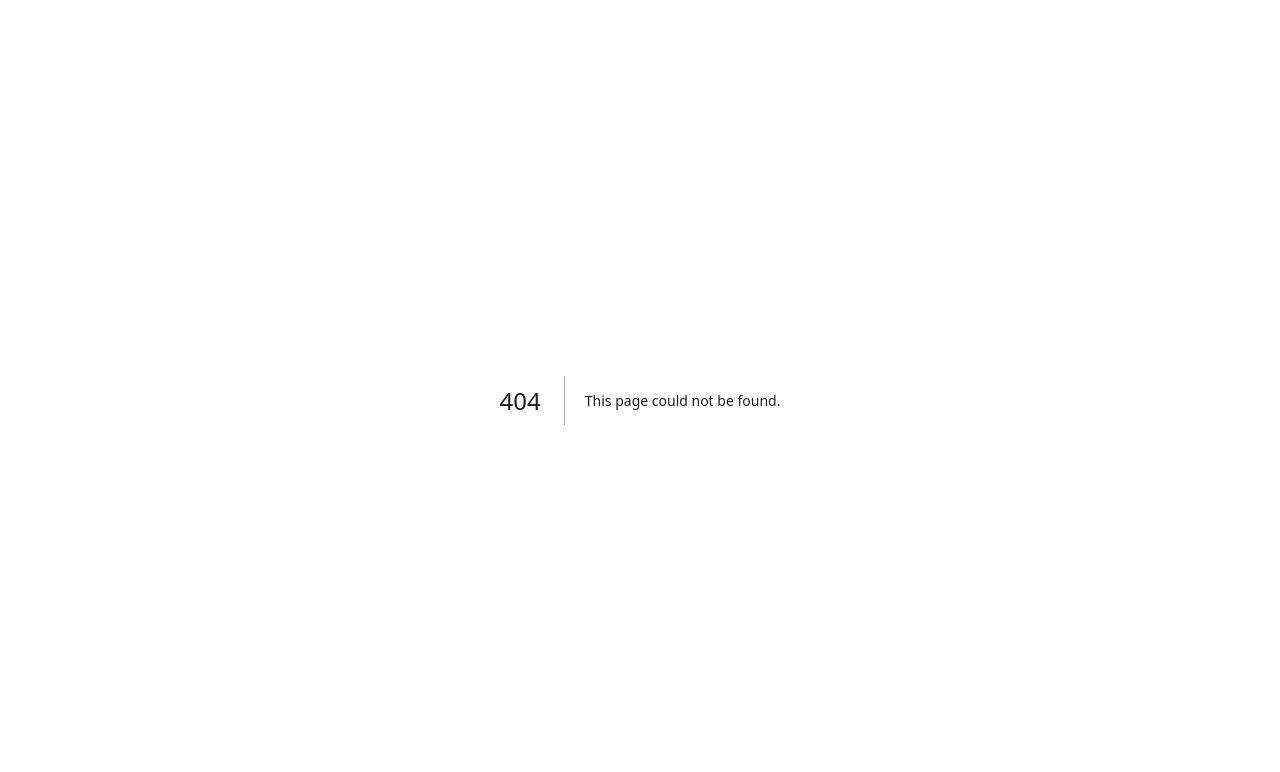
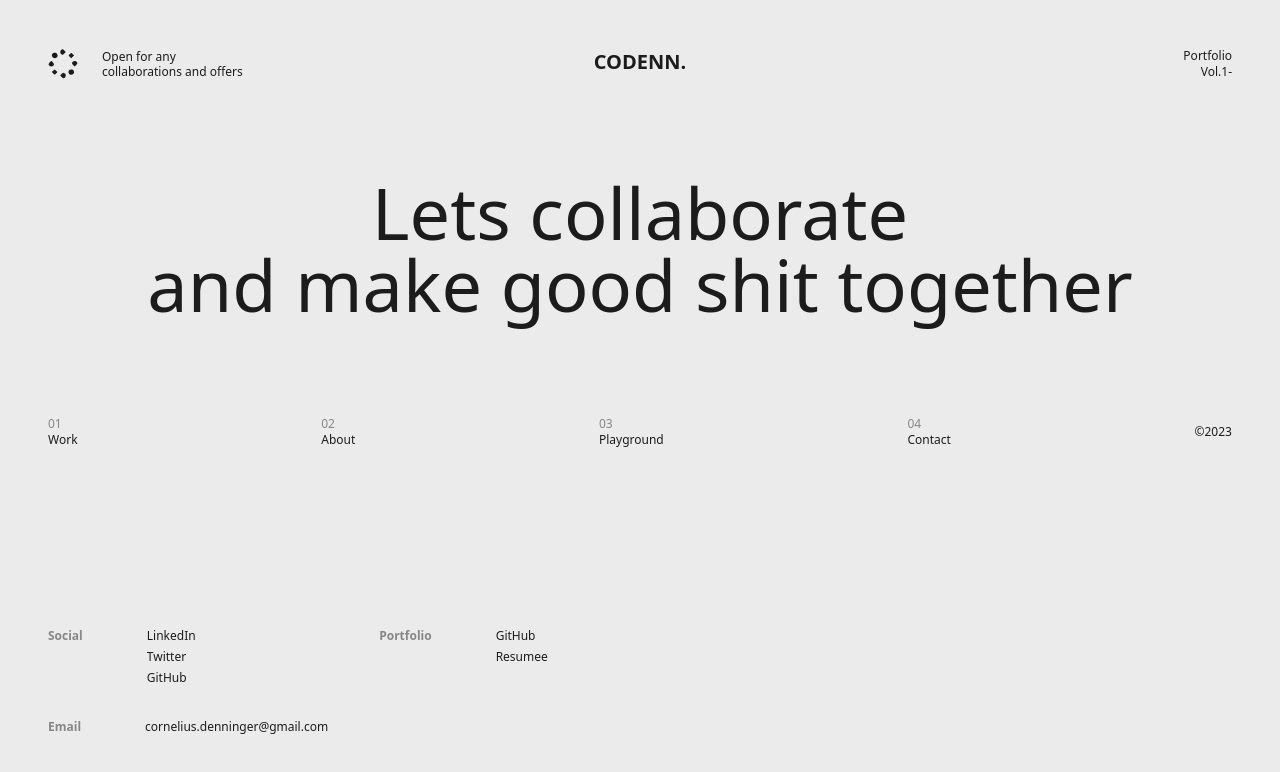
Before and after one commit to colodenn/personal-website, a Next.js app: page /contact in a window 1280 px wide. Before the commit this address had no page. Shown: the top 772 px of the page. Built offline with nearby package versions, Linux system fonts and the light colour scheme.

Commit message:
📞 Added contact

```diff
--- a/package.json
+++ b/package.json
@@ -9,6 +9,8 @@
     "start": "next start"
   },
   "dependencies": {
+    "@radix-ui/react-icons": "^1.3.0",
+    "framer-motion": "^10.12.4",
     "next": "^13.2.4",
     "react": "18.2.0",
     "react-dom": "18.2.0",
--- /dev/null
+++ b/src/pages/contact.tsx
@@ -0,0 +1,169 @@
+import { type NextPage } from "next";
+import Head from "next/head";
+import Image from "next/image";
+import Link from "next/link";
+import { m, motion } from 'framer-motion';
+import { FaceIcon, ArrowBottomRightIcon, ArrowTopRightIcon } from "@radix-ui/react-icons"
+const hoverEffect = {
+  rest: {
+    scaleX: "0",
+    transformOrigin: "bottom right",
+  },
+  hover: {
+    scaleX: "1",
+    transformOrigin: "bottom left",
+  },
+
+}
+
+const arrowEffect = {
+  rest: {
+    translateY: "-110%",
+    translateX: "110%",
+    transformOrigin: "bottom"
+  },
+  hover: {
+    translateY: "0%",
+    translateX: "0%",
+    transformOrigin: "top"
+  },
+}
+
+const HoverLink = ({ text, link }: { text: string, link: string }) => {
+  return (
+    <Link href={link}>
+       <div className="w-auto cursor-pointer text-xs text-[#1C1C1C]">
+      <motion.div initial="rest" whileHover="hover" className="transition-all cursor-pointer duration-500 block w-min">
+        <div className="flex justify-between items-center space-x-1 w-full overflow-hidden">
+          <span>{text}</span>
+          <motion.div className="transition-transform ease-out duration-700 " variants={arrowEffect}><ArrowTopRightIcon /></motion.div>
+        </div>
+        <motion.div variants={hoverEffect} className="transition-transform duration-700 w-full  bg-black h-[1px] ease-out "></motion.div>
+      </motion.div>
+    </div>
+    </Link>
+
+  )
+}
+
+const Home: NextPage = () => {
+  return (
+    <>
+      <Head>
+        <title>Cornelius Denninger - Homepage</title>
+        <meta name="description" content="Generated by create-t3-app" />
+        <link rel="icon" href="/favicon.ico" />
+      </Head>
+      <main className="h-screen w-screen overflow-hidden bg-[#ebebeb] px-12 py-12">
+        <Header />
+        <div className="text-center mt-24 font-medium text-7xl ">
+          <h1>Lets collaborate <br/> and make good shit together</h1>
+        </div>
+        <div className="mt-24">
+
+        <Menu />
+        </div>
+        <div className="absolute bottom-16 grid grid-cols-2 gap-8  ">
+        <div className="flex space-x-16 ">
+          <div>
+            <h5 className="text-xs font-semibold text-[#878787]">Social</h5>
+          </div>
+          <ol className="space-y-1">
+            <li>
+              <HoverLink text="LinkedIn" link='#' />
+            </li>
+            <li>
+              <HoverLink text="Twitter" link='#'  />
+            </li>
+            <li>
+              <HoverLink text="GitHub" link='#'  />
+            </li>
+          </ol>
+        </div>
+        <div className="flex space-x-16 ">
+          <div>
+            <h5 className="text-xs font-semibold text-[#878787]">Portfolio</h5>
+          </div>
+          <ol className="space-y-1">
+            <li>
+              <HoverLink text="GitHub" link='#'  />
+            </li>
+            <li>
+              <HoverLink text="Resumee" link='#' />
+            </li>
+          </ol>
+        </div>
+        <div className="flex  space-x-16 ">
+          <div>
+            <h5 className="text-xs font-semibold text-[#878787]">Email</h5>
+          </div>
+          <ol className="space-y-1">
+            <li>
+              <HoverLink text="cornelius.denninger@gmail.com" link='#' />
+            </li>
+
+          </ol>
+        </div>
+        </div>
+      </main>
+    </>
+  );
+};
+
+const Header = () => {
+  return (
+    <>
+      <div className="flex justify-between">
+        <div className="w-full flex justify-start">
+          <div className="flex  justify-between space-x-6 items-center"><div className="overflow-hidden h-max">
+            <Image src={"/logo.svg"} width={30} height={30} alt="logo" />
+          </div>
+            <div className="  text-xs  leading-tight flex flex-col">
+              <span className="">Open for any</span>
+
+              <span className="">collaborations and offers</span>
+            </div>
+          </div>
+
+        </div>
+        <div className="w-full flex justify-center"><h1 className="font-bold text-xl">
+          <Link href={"#"}>CODENN.</Link>
+
+        </h1></div>
+        <div className="w-full flex justify-end">
+          <div className="flex flex-col text-xs ">
+            <span>Portfolio</span>
+            <span className="flex justify-end">Vol.1 <span>-</span></span>
+          </div>
+        </div>
+      </div>
+    </>
+  )
+}
+
+const Menu = () => {
+  return (
+    <>
+      <div className="flex text-xs justify-between items-center">
+        <div className="">
+          <p className=" text-[#878787]">01</p>
+          <p className="font-medium">Work</p>
+        </div>
+        <div className="">
+          <p className=" text-[#878787]">02</p>
+          <p className="font-medium">About</p>
+        </div><div className="">
+          <p className=" text-[#878787]">03</p>
+          <p className="font-medium">Playground</p>
+        </div><div className="">
+          <p className=" text-[#878787]">04</p>
+          <p className="font-medium">Contact</p>
+        </div><div className="">
+          <p className="font-medium">©2023</p>
+        </div>
+      </div>
+    </>
+  )
+}
+
+export default Home;
```
